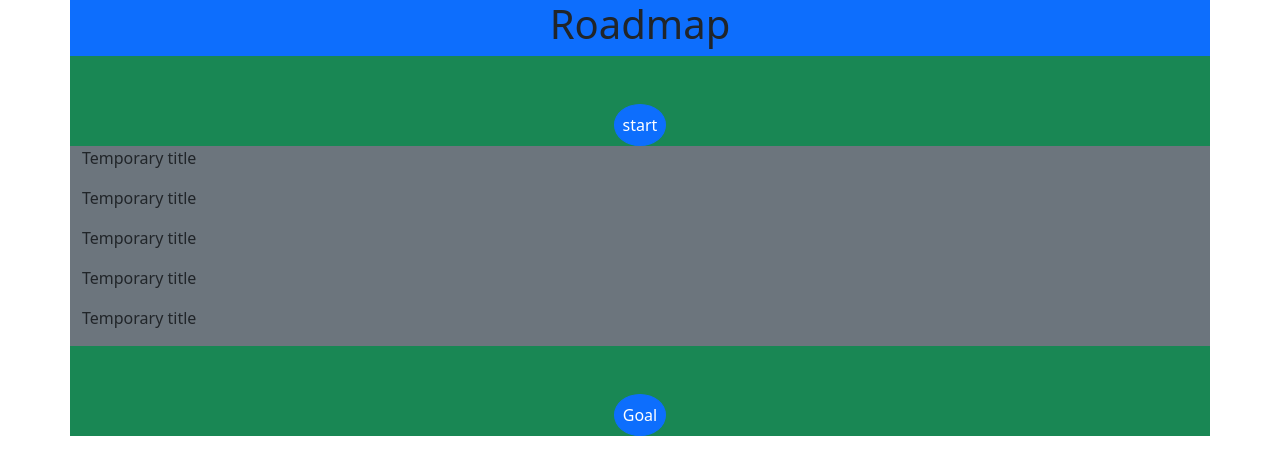
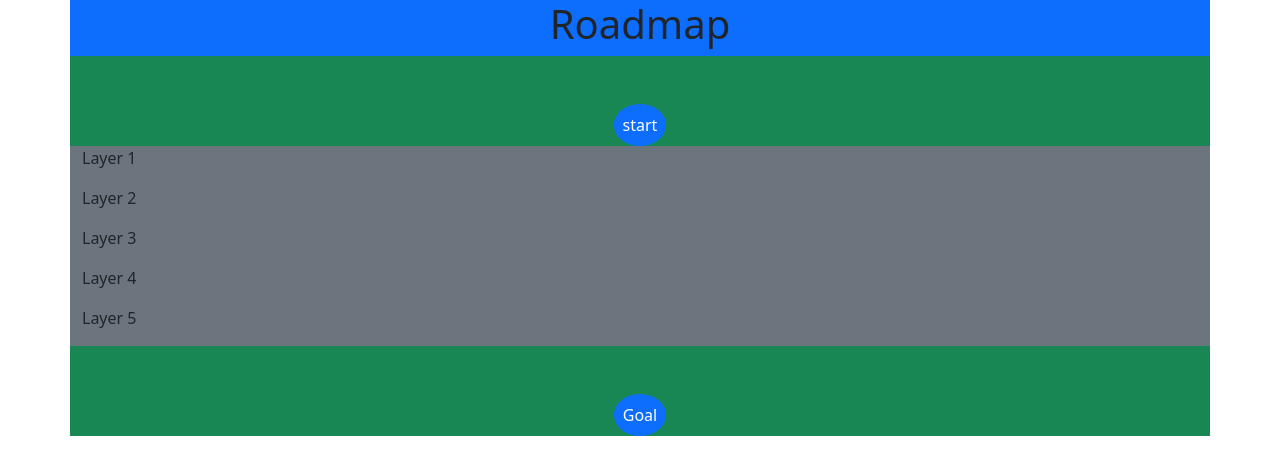
Before and after one commit to SandstormNick/Roadmap, an Angular app in the folder Roadmap/: page / in a window 1280 px wide. Shown: the top 474 px of the page. Built offline with nearby package versions, Linux system fonts and the light colour scheme.

Commit message:
Add count to layer component

```diff
--- a/Roadmap/src/app/app.component.html
+++ b/Roadmap/src/app/app.component.html
@@ -3,7 +3,10 @@
         <div class="col-md-12">
             <app-header></app-header>
             <app-start-point></app-start-point>
-            <app-layer *ngFor="let layer of layerCount"></app-layer>
+            <app-layer
+                *ngFor="let layer of layerCount; let i = index"
+                [layerCount]="i+1">
+            </app-layer>
             <app-end-goal></app-end-goal>
         </div>
     </div>
--- a/Roadmap/src/app/layer/layer.component.ts
+++ b/Roadmap/src/app/layer/layer.component.ts
@@ -1,11 +1,16 @@
-import { Component } from '@angular/core';
+import { Component, Input, OnInit } from '@angular/core';
 
 @Component({
   selector: 'app-layer',
   templateUrl: './layer.component.html',
   styleUrls: ['./layer.component.scss']
 })
-export class LayerComponent {
-  layerTitle: string = "Temporary title";
+export class LayerComponent implements OnInit{
+  layerTitle: string = "Layer";
+  @Input() layerCount: number;
+
+  ngOnInit(): void {
+    this.layerTitle += ` ${this.layerCount}`;
+  }
 
 }
```
